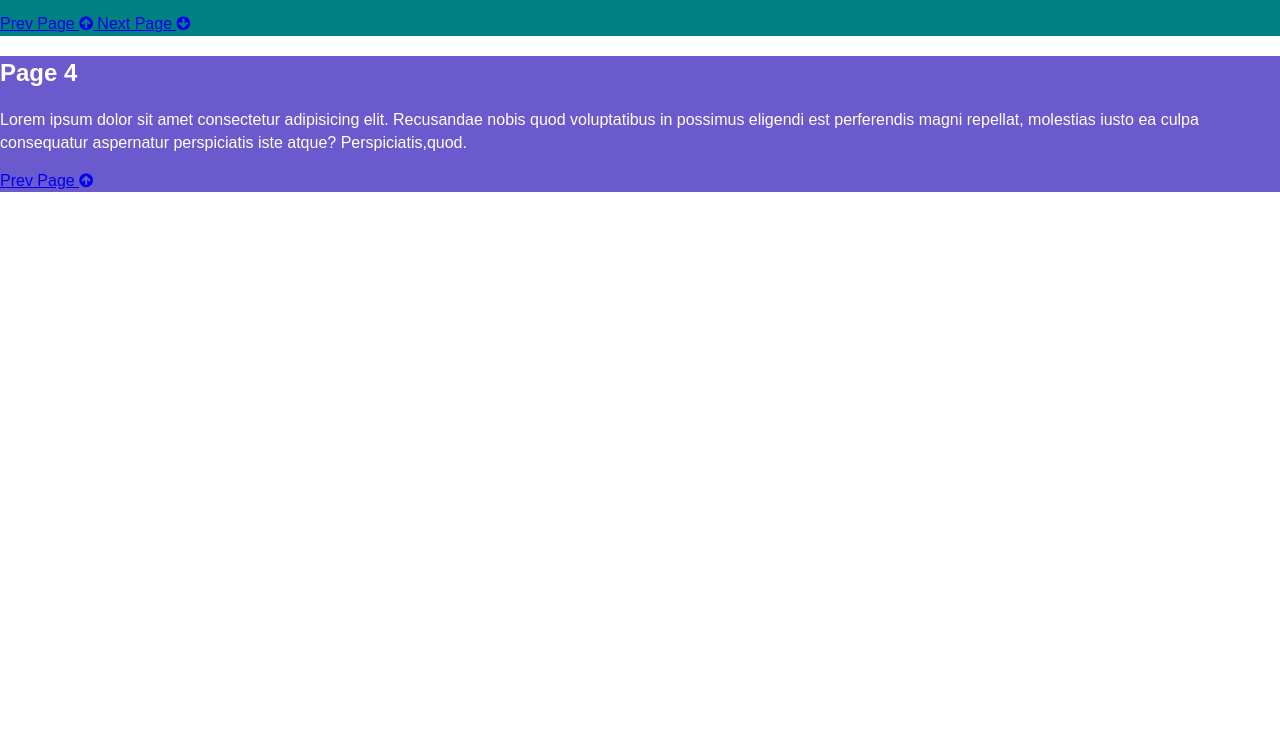
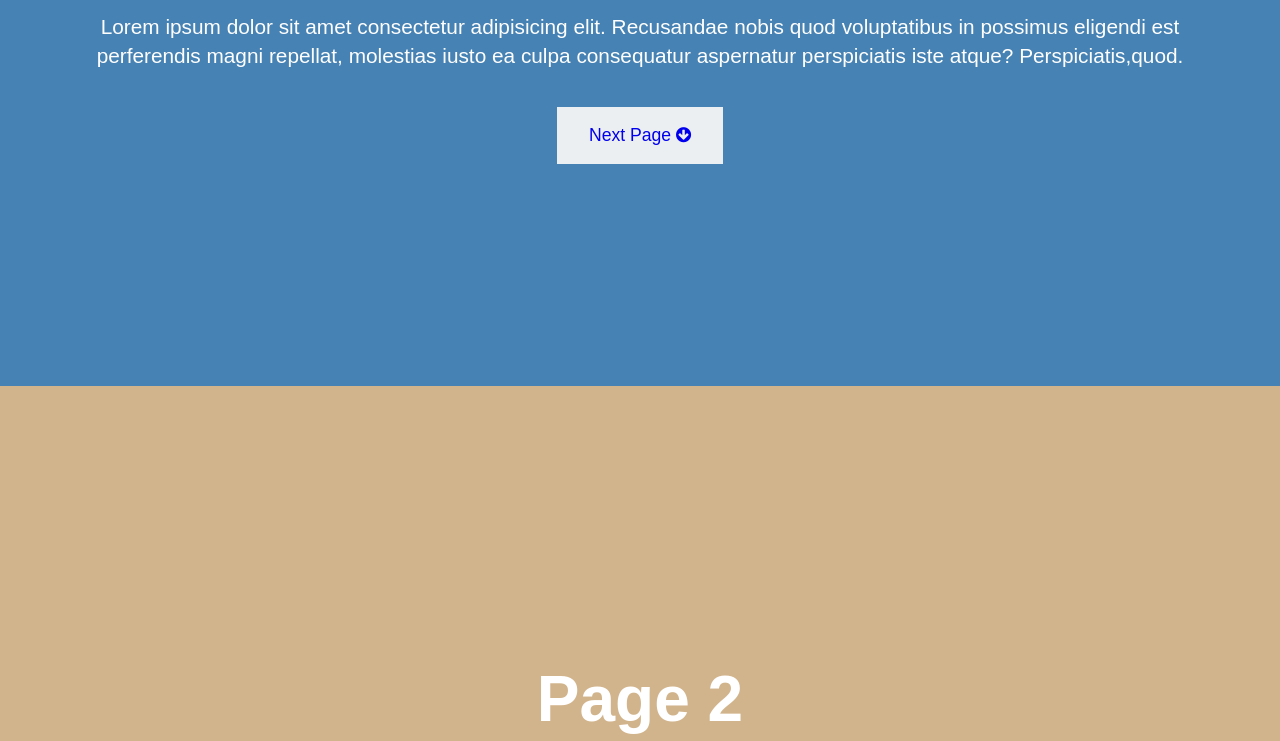
Before and after one commit to abdulazizcode/courseWebDevelopment2.0, a plain HTML site: page TravesiMediaCourseProjects/PresentationWebsite/index.html in a window 1280 px wide. Shown: the part 414-1155 px from the top of the page. Before the commit the page ends 800 px from the top, so only its background shows below. Drawn offline with Linux system fonts and the light colour scheme.

Commit message:
Switching between pages complete

```diff
--- a/TravesiMediaCourseProjects/PresentationWebsite/style.css
+++ b/TravesiMediaCourseProjects/PresentationWebsite/style.css
@@ -16,8 +16,49 @@ body{
     overflow: hidden;
 }
 
-/* Page Color */
+/* Page Colors*/
 #page-1{background-color: var(--page-1-color);}
 #page-2{background-color: var(--page-2-color);}
 #page-3{background-color: var(--page-3-color);}
 #page-4{background-color: var(--page-4-color);}
+
+.page{
+    display: flex;
+    flex-direction: column;
+    height: 100vh;
+    align-items: center;
+    justify-content: center;
+    text-align: center;
+    padding: 0 4rem;
+}
+
+.page h1{
+    font-size: 4rem;
+    line-height: 1.2;
+    margin: 1.rem;
+}
+.page p{
+    font-size: 1.3rem;
+}
+
+.btn {
+    display: inline-block;
+    padding: 1rem 2rem;
+    background-color: #f4f4f4f4;
+    text-decoration: none;
+    border: none;
+    margin-top: 1rem;
+    font-size: 1.1rem;
+    transition: all 0.3s ease-in;
+}
+
+.btn:hover,
+.btn-dark{
+    background: #333;
+    color: #ffffff;
+}
+
+.btn-dark:hover{
+    background-color: #f4f4f4f4;
+    color: #333;
+}
```
